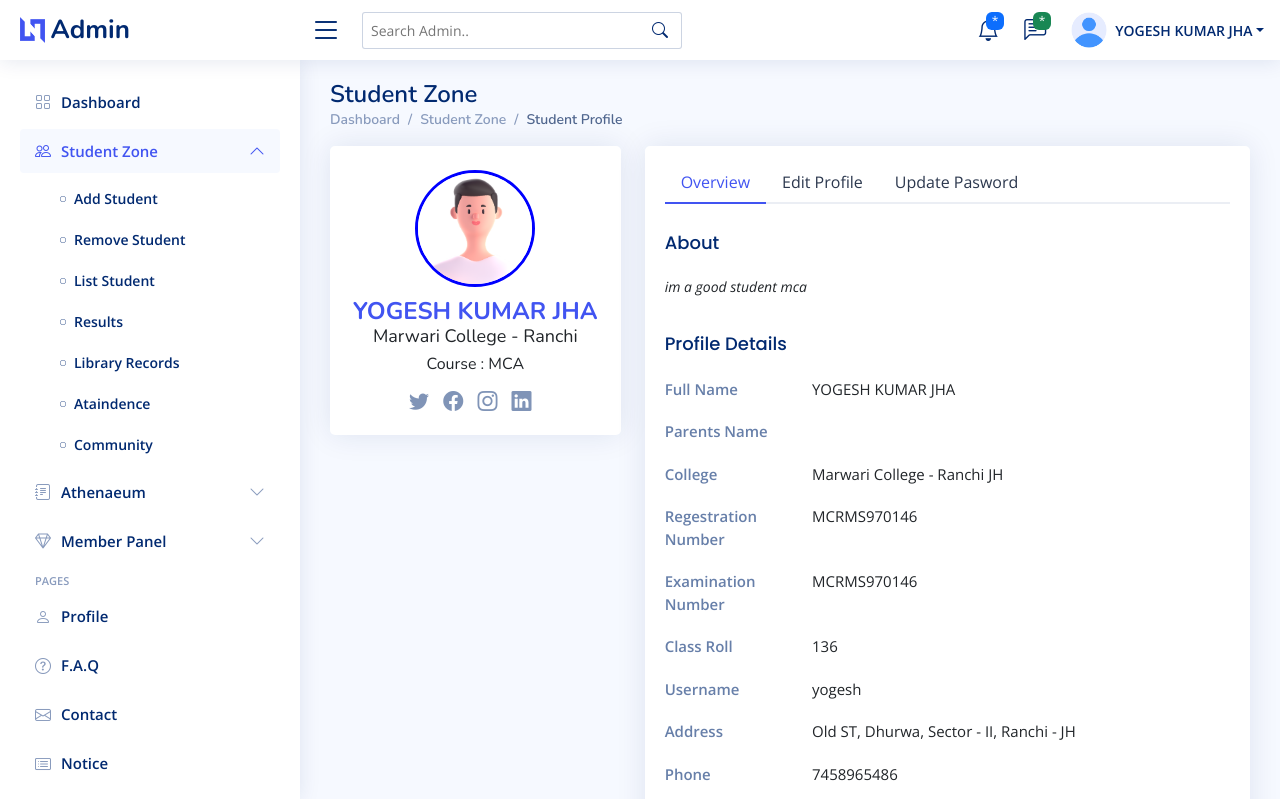
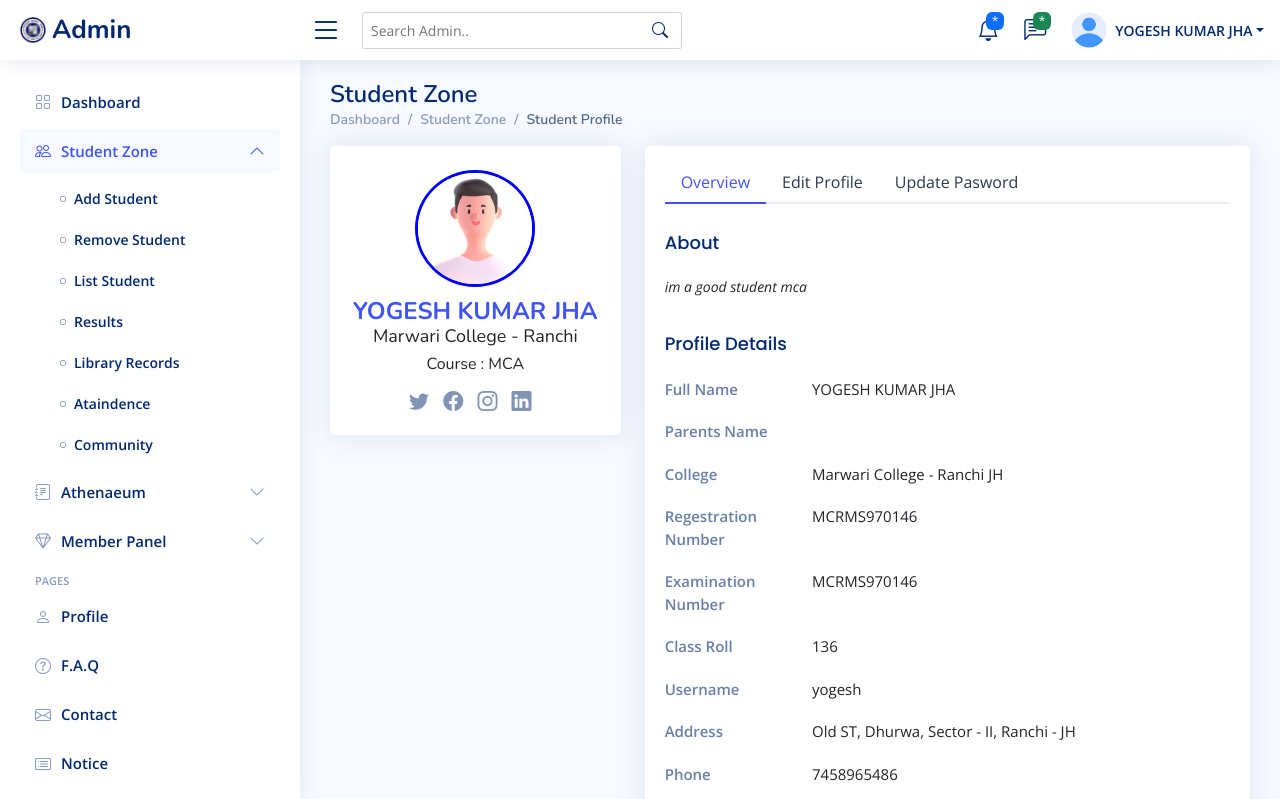
Before and after one commit to yogeshjha06/library_marwari, a PHP site: page /display_student.php?id=1 in a window 1280 px wide. Shown: the top 799 px of the page. Run offline with PHP 8.4, Linux system fonts and the light colour scheme; a user stored in the database is signed in; data comes from the database, SQL or seed files in the repository; some libraries are stand-ins or nearby versions.

Commit message:
bug-fix-23.6.2023

```diff
--- a/display_student.php
+++ b/display_student.php
@@ -53,7 +53,7 @@ else
   <meta content="" name="keywords">
 
   <!-- Favicons -->
-  <link href="assets/favio.png" rel="icon">
+  <link href="assets/img/favio.png" rel="icon">
   <link href="assets/img/apple-touch-icon.png" rel="apple-touch-icon">
 
   <!-- Google Fonts -->
@@ -93,7 +93,7 @@ else
 
     <div class="d-flex align-items-center justify-content-between">
       <a href="./index.php" class="logo d-flex align-items-center">
-        <img src="assets/img/logo.png" alt="">
+        <img src="assets/img/marwari.jpeg" alt="">
         <span class="d-none d-lg-block">Admin</span>
       </a>
       <i class="bi bi-list toggle-sidebar-btn"></i>
```
